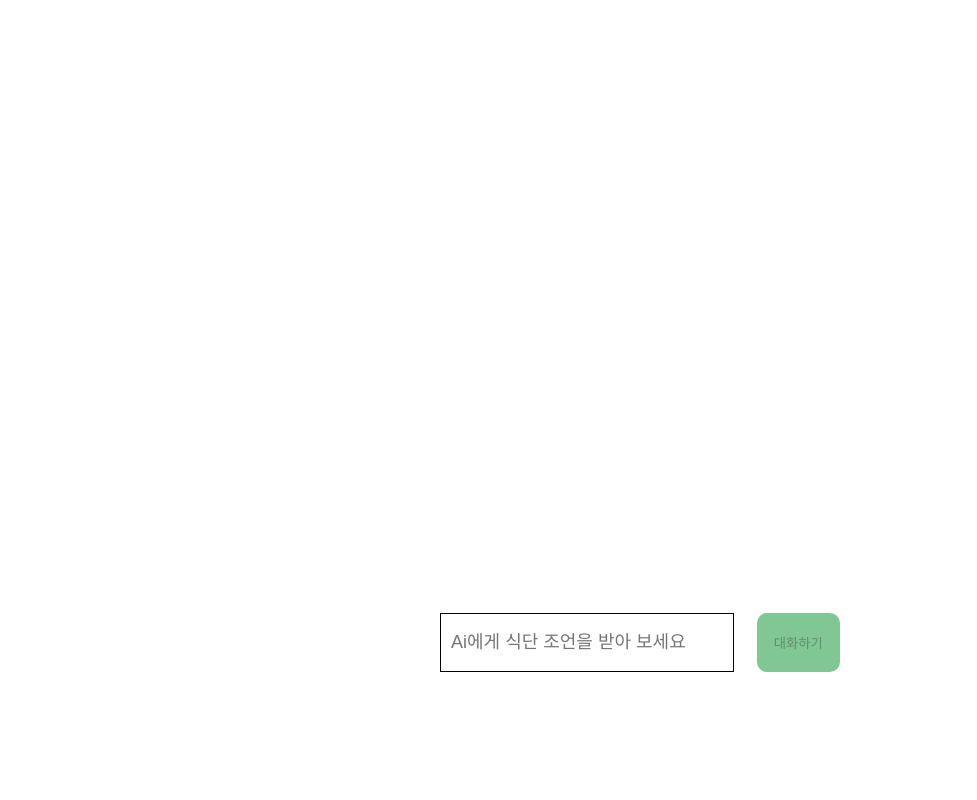
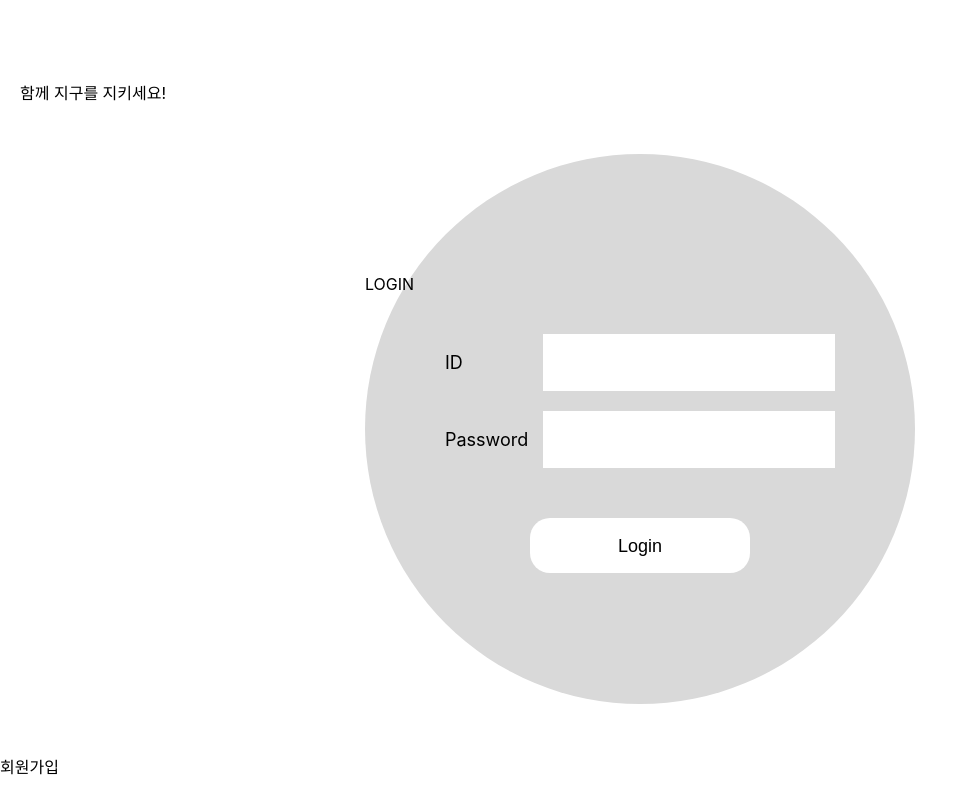
Before and after one commit to swimzero/carbondiet_FE_swimzero, a React (Create React App) app: page / in a window 1280 px wide. Shown: the whole page, without its empty margins (0-977 px from the left). Built offline with nearby package versions, Linux system fonts and the light colour scheme.

Commit message:
feat: add router

```diff
--- a/package.json
+++ b/package.json
@@ -10,6 +10,7 @@
     "axios": "^1.6.7",
     "react": "^18.2.0",
     "react-dom": "^18.2.0",
+    "react-router-dom": "^6.22.1",
     "react-scripts": "5.0.1",
     "styled-components": "^6.1.8",
     "web-vitals": "^2.1.4"
--- a/src/App.js
+++ b/src/App.js
@@ -1,11 +1,17 @@
 import "./App.css";
+import { createBrowserRouter, RouterProvider } from "react-router-dom";
 import Login from "./pages/Login";
 import Chat from "./pages/Chat";
 
+const router = createBrowserRouter([
+  { path: "/", element: <Login /> },
+  { path: "/chat", element: <Chat /> },
+]);
+
 function App() {
   return (
-    <div className="App">
-      <Chat />
+    <div id="App">
+      <RouterProvider router={router} />
     </div>
   );
 }
```
Also changed, not shown: src/index.js (+6 -6 lines), 1 other file (tests, documents, lock files or other folders).
